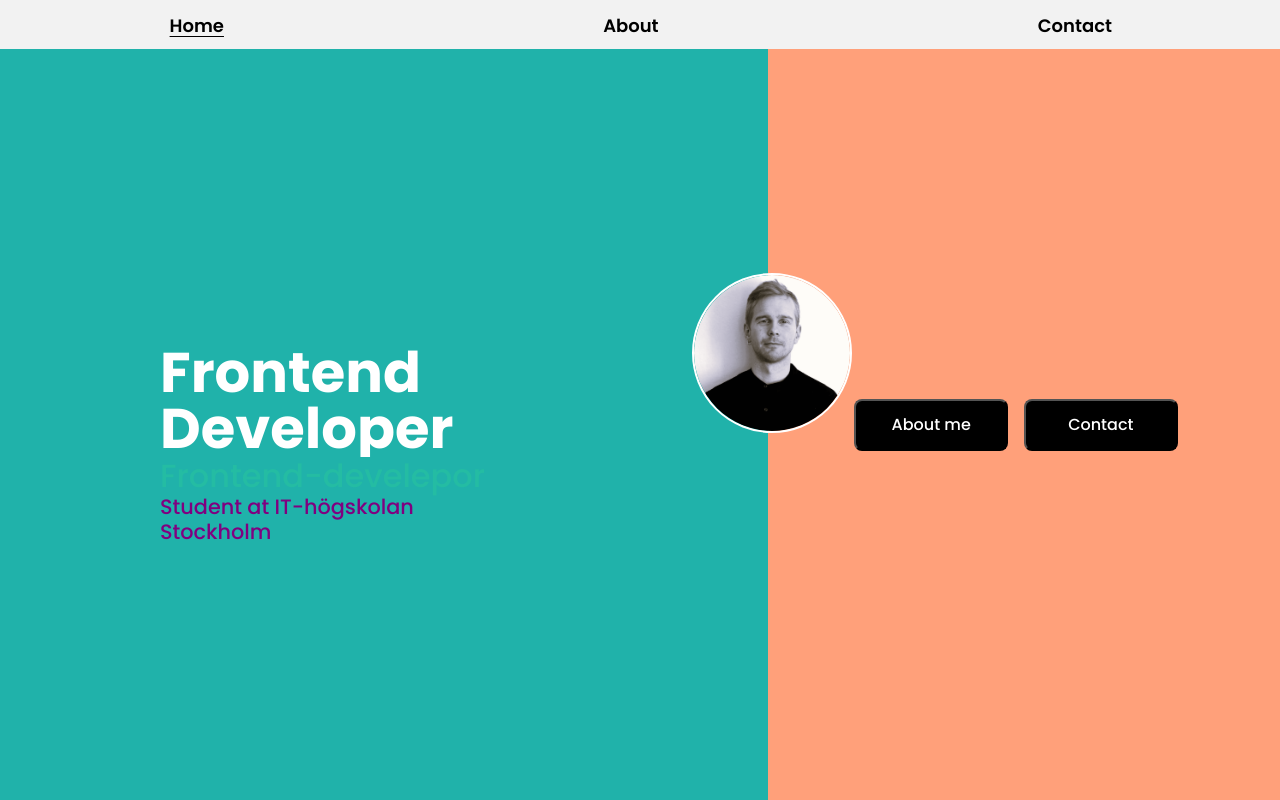
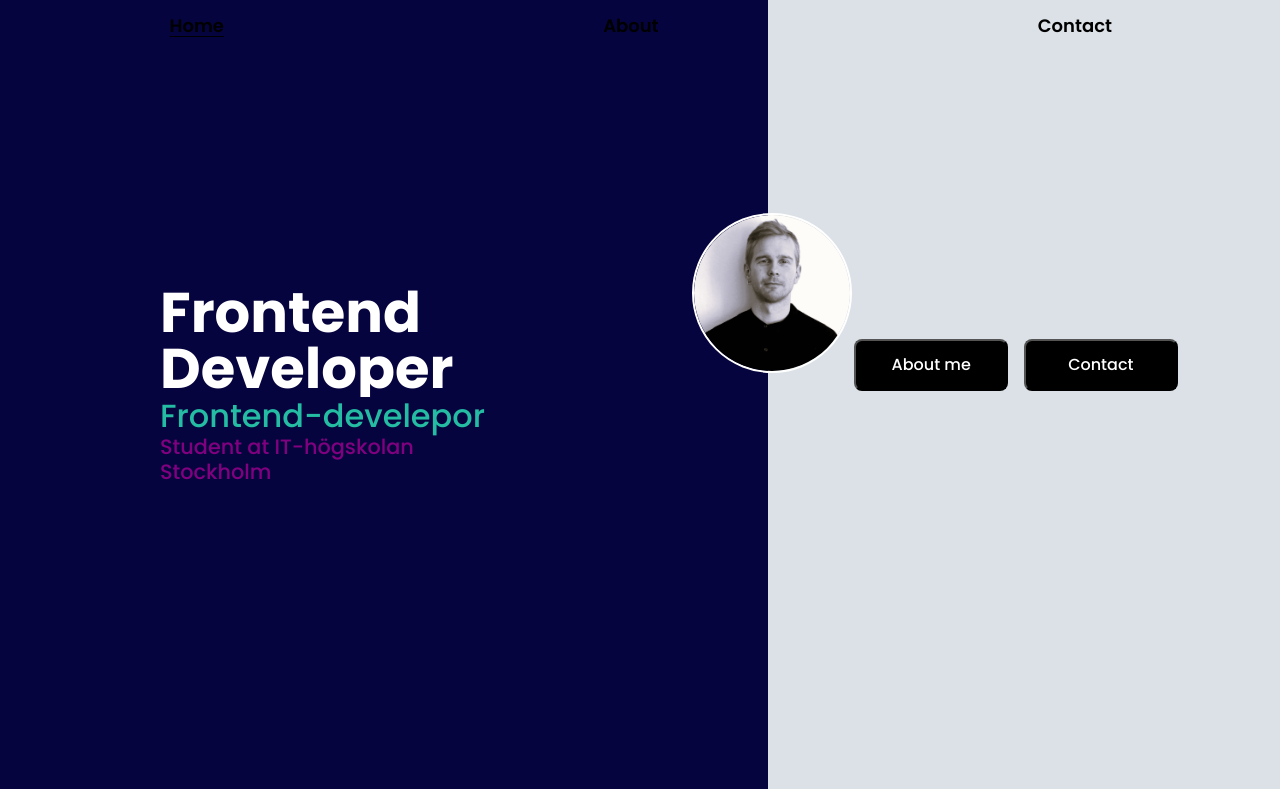
Before and after one commit to AlexanderAvernas/portfolio, a Next.js app: page / in a window 1280 px wide. Shown: the top 800 px of the page. Built offline with nearby package versions, Linux system fonts and the light colour scheme.

Commit message:
Sticky navbar

```diff
--- a/components/AboutEn.js
+++ b/components/AboutEn.js
@@ -43,7 +43,9 @@ function AboutEn() {
 
 export default AboutEn
 
-const AboutContainer = styled.div``
+const AboutContainer = styled.div`
+padding-top: 3rem;
+`
 
 const AboutHeader = styled.h1`
     font-size: 3rem;
--- a/components/AboutSw.js
+++ b/components/AboutSw.js
@@ -43,7 +43,9 @@ function AboutSw() {
 
 export default AboutSw
 
-const AboutContainer = styled.div``
+const AboutContainer = styled.div`
+padding-top: 3rem;
+`
 
 const AboutHeader = styled.h1`
     font-size: 3rem;
@@ -51,6 +53,7 @@ const AboutHeader = styled.h1`
     margin: 1.5rem;
 
     @media (min-width: 769px) {
+
     }
 `
 
--- a/components/Hero.js
+++ b/components/Hero.js
@@ -55,7 +55,7 @@ const BigContainer = styled.div`
 `
 
 const HeroContainer = styled.div`
-    background-color: lightseagreen;
+    background-color: #06043E;
     height: 55vh;
     display: flex;
     align-items: center;
@@ -90,7 +90,7 @@ const Thirdheader = styled.h4`
 const HeaderContainer = styled.div``
 
 const HeroRightContainer = styled.div`
-    background-color: lightsalmon;
+    background-color: #DBE1E7;
     height: 35vh;
     display: flex;
     justify-content: center;
--- a/components/Layout.js
+++ b/components/Layout.js
@@ -2,14 +2,16 @@ import React from 'react'
 import Navbar from './Navbar'
 import Footer from './Footer'
 
-function Layout({children}) {
-  return (
-    <div className="content">
-        <Navbar/>
-        {children}
-        <Footer/>
-    </div>
-  )
+function Layout({ children }) {
+    return (
+        <div className="layout">
+            <div className='navbar-wrapper'>
+            <Navbar />
+            </div>
+            <div className="content">{children}</div>
+            <Footer />
+        </div>
+    )
 }
 
 export default Layout
--- a/components/Navbar.js
+++ b/components/Navbar.js
@@ -5,10 +5,19 @@ import { useRouter } from 'next/router'
 
 const Navbar = () => {
     const [isMenuOpen, setIsMenuOpen] = useState(false)
+    const [isScrolled, setIsScrolled] = useState(false)
     const router = useRouter()
 
     const handleMenuToggle = () => {
         setIsMenuOpen(!isMenuOpen)
+    }
+
+    const handleScroll = () => {
+        if (window.scrollY > 0) {
+            setIsScrolled(true)
+        } else {
+            setIsScrolled(false)
+        }
     }
 
     useEffect(() => {
@@ -23,14 +32,19 @@ const Navbar = () => {
         handleResize() // Initialize menu state on component mount
 
         window.addEventListener('resize', handleResize)
+        window.addEventListener('scroll', handleScroll) // Add scroll event listener
+
 
         return () => {
             window.removeEventListener('resize', handleResize)
+            window.removeEventListener('scroll', handleScroll)
         }
     }, [])
 
+    const navbarClass = isScrolled ? 'navbar-container scrolled' : 'navbar-container'
+
     return (
-        <nav className="navbar-container">
+        <nav className={navbarClass}>
             <div className="hamburger-menu" onClick={handleMenuToggle}>
                 <svg
                     xmlns="http://www.w3.org/2000/svg"
--- a/styles/globals.css
+++ b/styles/globals.css
@@ -9,18 +9,48 @@ body {
     margin: 0;
 }
 
+.navbar-wrapper {
+    position: sticky;
+    top: 0;
+    z-index: 100;
+}
+
+/* Add a margin to the content to prevent it from being overlapped by the navbar */
+.content {
+    margin-top: -60px; /* Adjust the value as needed */
+  }
+
+/* Add a background color to the content to prevent it from showing through the navbar */
+.content::before {
+    content: "";
+    position: absolute;
+    top: -60px; /* Should match the margin-top value for .content */
+    left: 0;
+    width: 100%;
+    height: 100px; /* Should match the margin-top value for .content */
+    background-color: white; /* Background color of the content area */
+    z-index: -1;
+  }
+
+
 .navbar-container {
     display: flex;
     flex-direction: column;
     justify-content: space-between;
     align-items: left;
     padding: 1rem 1rem;
-    background-color: #f2f2f2;
+    background-color: transparent;
+    z-index: 2;
 
     @media (min-width: 768px)  {
         padding: 0.3rem 0.5rem;
     }
   }
+
+  .scrolled {
+    background-color: #DBE1E7; /* Change background color when scrolled */
+    transition: background-color 0.3s ease; /* Add a smooth transition effect */
+}
 
   .nav-menu {
     display: none;
```
